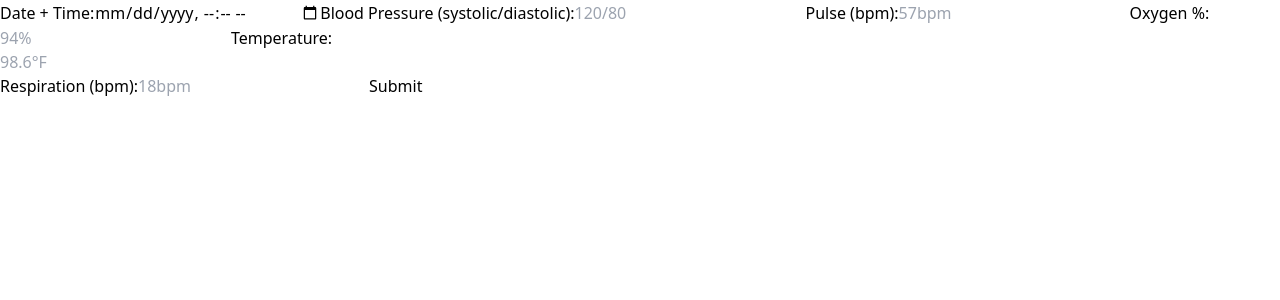
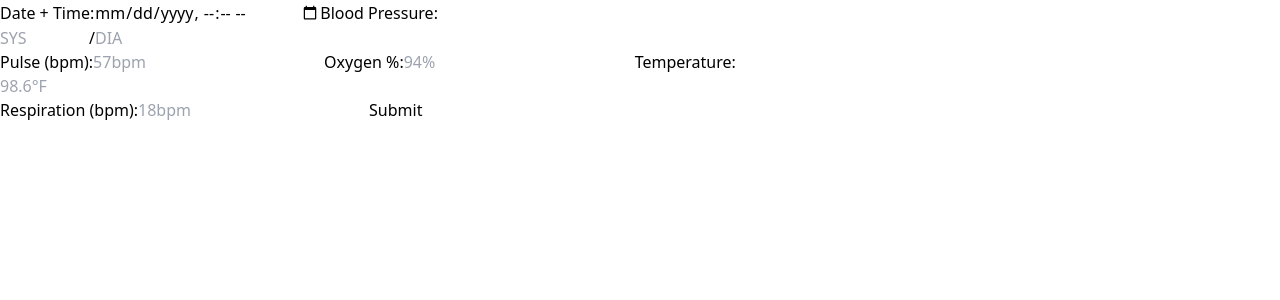
Before and after one commit to JHoang6900/health_tracker, a React (Vite) app in the folder client/: page / in a window 1280 px wide. Shown: the top 300 px of the page. Built offline with nearby package versions, Linux system fonts and the light colour scheme.

Commit message:
frontend can now post to backend!

```diff
--- a/client/src/App.jsx
+++ b/client/src/App.jsx
@@ -1,12 +1,44 @@
-import axios from 'axios';
+import axios from "axios";
+import { useState } from "react";
+
+function App() {
+
+  const [formData, setFormData] = useState({
+    patient_id: 1, // might need to handle patient selection differently
+    user_id: 4,    // might need to handle user authentication and get the ID
+    datetime: "",
+    blood_pressure: "",
+    pulse: "",
+    oxygen: "",
+    temperature: "",
+    respiration: "",
+  });
+
+  const handleInputChange = (event) => {
+    const inputName = event.target.name;
+    const inputValue = event.target.value;
+    const newFormData = { ...formData};
+
+    newFormData[inputName] = inputValue;
+    setFormData(newFormData);
+
+    console.log('newFormData ~>',newFormData);
+  };
 
 
-const apiCall = () => {
-  axios.get('http://localhost:8080').then((data) => {
-    console.log(data);
+
+  const postVitals = () => {
+    axios
+      .post("http://localhost:8080/vitals", {...formData, patient_id: 1, user_id: 4})
+      .then(function (response) {
+        console.log(response.data);
       })
-}
-function App() {
+      .catch(function (error) {
+        console.error("Error posting vitals:", error);
+      });
+  };
+
+
   return (
     <div id="outerDivCentering" className="flex items-center justify-center h-screen">
 
@@ -20,16 +52,21 @@ function App() {
 
 
           <label className="mt-8 text-white" htmlFor="bloodPressure">Date + Time:</label>
-      <input type="datetime-local" id="datetime" className="my-2 text-black" />
+          <input type="datetime-local" id="datetime" name="datetime" onChange={handleInputChange} className="my-2 text-black" />
 
-      <label className="text-white" htmlFor="bloodPressure">Blood Pressure (systolic/diastolic):</label>
-      <input type="number" id="bloodPressure" name="bloodPressure" pattern="[0-9]+/[0-9]+" placeholder="120/80" className="my-2" />
+          <label className="text-white" htmlFor="bloodPressure">Blood Pressure:</label>
+
+    <div id="systolicDiastolic" className="flex items-center">
+          <input type="number" inputMode="numeric" id="bloodPressure" name="blood_pressure" onChange={handleInputChange} pattern="[0-9]{2,3}" placeholder="SYS" max="999" min="0"  className="w-16" />
+          <span className="mx-3 text-3xl font-bold text-white">/</span>
+          <input type="number" inputMode="numeric" id="bloodPressure" name="blood_pressure" onChange={handleInputChange} pattern="[0-9]{2,3}" placeholder="DIA" max="999" min="0" className="w-16" />
+    </div>
 
           <label className="text-white" htmlFor="Pulse">Pulse (bpm):</label>
-      <input type="number" inputMode="numeric" id="Pulse" name="Pulse" placeholder="57bpm" className="my-2" />
+          <input type="number" inputMode="numeric" id="Pulse" name="pulse" onChange={handleInputChange} placeholder="57bpm" className="my-2" />
 
           <label className="text-white" htmlFor="Oxygen">Oxygen %:</label>
-      <input type="number" inputMode="numeric" id="Oxygen" name="Oxygen" placeholder="94%" className="my-2" />
+          <input type="number" inputMode="numeric" id="Oxygen" name="oxygen" onChange={handleInputChange} placeholder="94%" className="my-2" />
 
           <label className="text-white" htmlFor="Temperature">Temperature:</label>
     <div className="flex items-center my-2">
@@ -37,25 +74,18 @@ function App() {
         type="number"
         inputMode="decimal"
         id="Temperature"
-    name="Temperature"
+        name="temperature"
+        onChange={handleInputChange}
         placeholder="98.6°F"
       />
     </div>
-
-
-
-
-
-
-
-
           <label className="text-white" htmlFor="Respiration">Respiration (bpm):</label>
-      <input type="number" inputMode="numeric" id="Respiration" name="Respiration" placeholder="18bpm" className="my-2" />
+          <input type="number" inputMode="numeric" id="Respiration" name="respiration" onChange={handleInputChange} placeholder="18bpm" className="my-2" />
 
 
           <button type="button" className="text-xl text-white bg-gradient-to-r from-teal-400 via-teal-500 to-teal-600 hover:bg-gradient-to-br focus:ring-4 focus:outline-none focus:ring-teal-300 dark:focus:ring-teal-800 shadow-lg shadow-teal-500/50 dark:shadow-lg dark:shadow-teal-800/80 font-medium rounded-lg  px-5 py-2.5 text-center me-2 mb-2"
 
-      onClick={apiCall}
+          onClick={postVitals}
 
           >Submit</button>
 
@@ -78,14 +108,11 @@ function App() {
   );
 }
 
-
 export default App;
 
-
-
-
-
-{/* <label htmlFor='price' className='mt-2 text-white'>
+// TEMPLATE FOR $ IN FRONT OF PRICE INPUT
+{
+  /* <label htmlFor='price' className='mt-2 text-white'>
         Price
       </label>
       <div className='flex align-middle bg-white'>
@@ -98,4 +125,19 @@ export default App;
           placeholder='0.00'
           className='text-black focus:outline-none'
         />
-      </div> */}
+      </div> */
+}
+
+// const apiCall = () => {
+//   axios.get('http://localhost:8080').then((data) => {
+//     console.log(data);
+//   })
+// }
+
+// GET request to read/view vitals
+// const fetchVitals = () => {
+//   axios.get('http://localhost:8080/vitals').then((response) => {
+//     const vitalData = response.data;
+//     console.log(vitalData);
+//   })
+// }
```
Also changed, not shown: 2 other files (tests, documents, lock files or other folders). Lines whose indentation alone changed are shown as unchanged.
